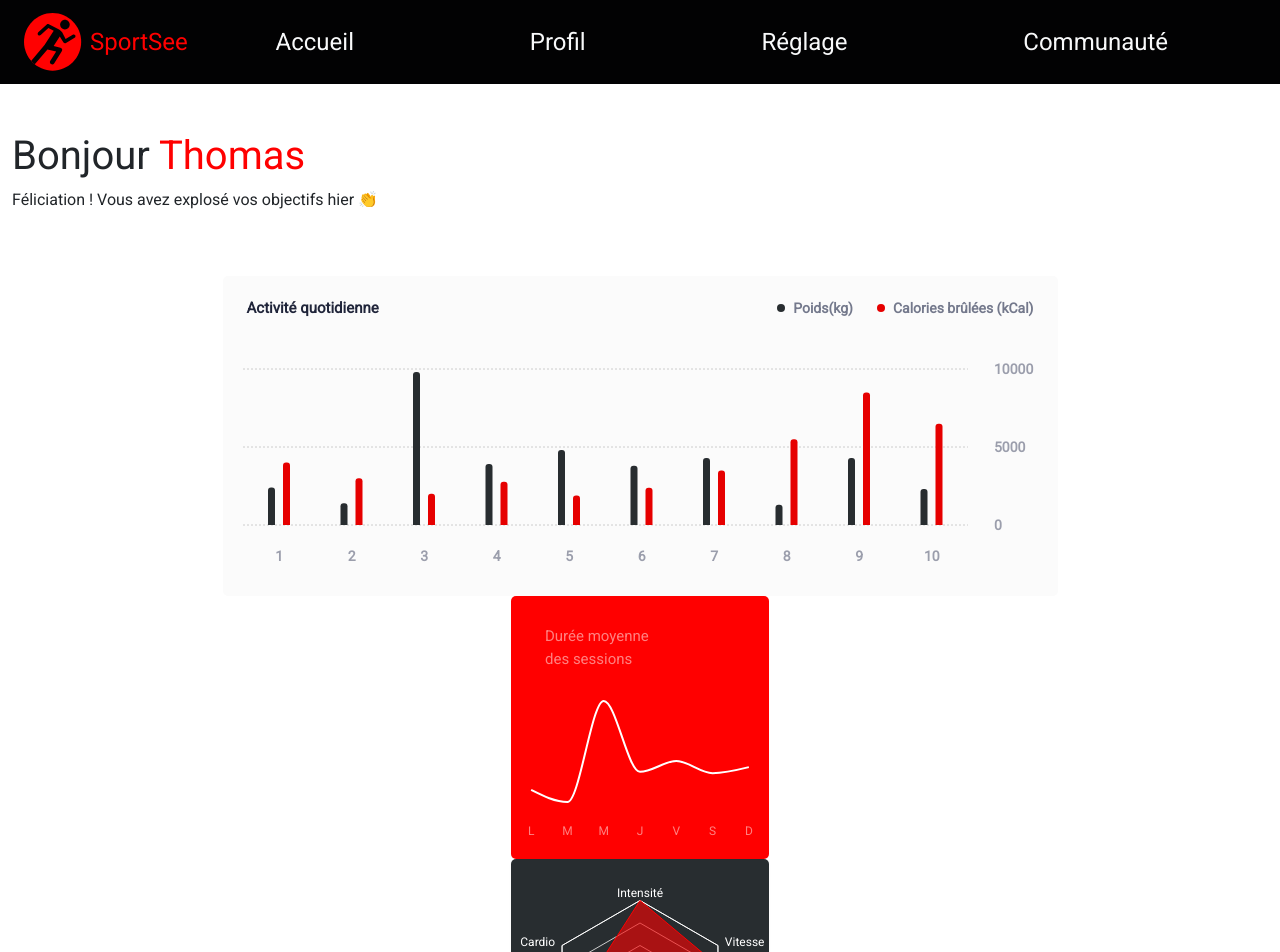
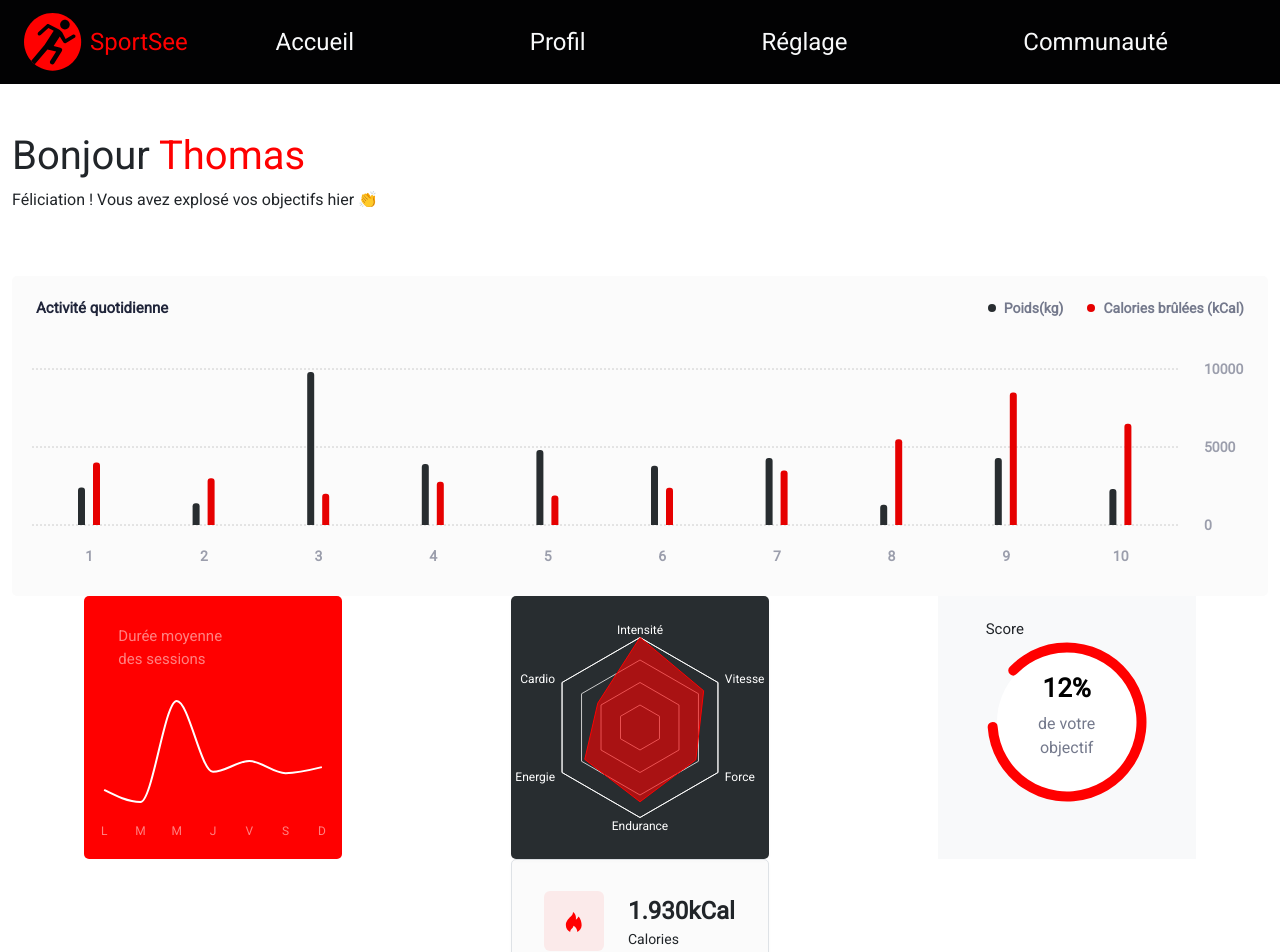
Before and after one commit to timothegonin/timothe_gonin_12_062022, a React (Create React App) app: page / in a window 1280 px wide. Shown: the top 952 px of the page. Built offline with nearby package versions, Linux system fonts and the light colour scheme.

Commit message:
🚧 charts layout step 1

```diff
--- a/src/components/Dashboard/index.jsx
+++ b/src/components/Dashboard/index.jsx
@@ -1,5 +1,5 @@
 import React from 'react'
-import { Col, Row } from 'react-bootstrap'
+import { Col, Container, Row } from 'react-bootstrap'
 
 // Charts components
 import Activity from '../Charts_collection/Activity'
@@ -26,10 +26,25 @@ function Dashboard() {
           </section>
         </Col>
       </Row>
-      <Activity />
-      <SessionsDuration />
-      <ActivityType />
-      <Score />
+      <Container fluid className="charts-collection__wrapper">
+        <Row>
+          {/* <Col> */}
+          <Activity />
+          {/* </Col> */}
+        </Row>
+        <Row fluid>
+          <Col className="d-flex justify-content-center px-0">
+            <SessionsDuration />
+          </Col>
+          <Col className="d-flex justify-content-center px-0">
+            <ActivityType />
+          </Col>
+          <Col className="d-flex justify-content-center px-0">
+            <Score />
+          </Col>
+        </Row>
+      </Container>
+
       <Calories />
       <Proteines />
       <Glucides />
```
